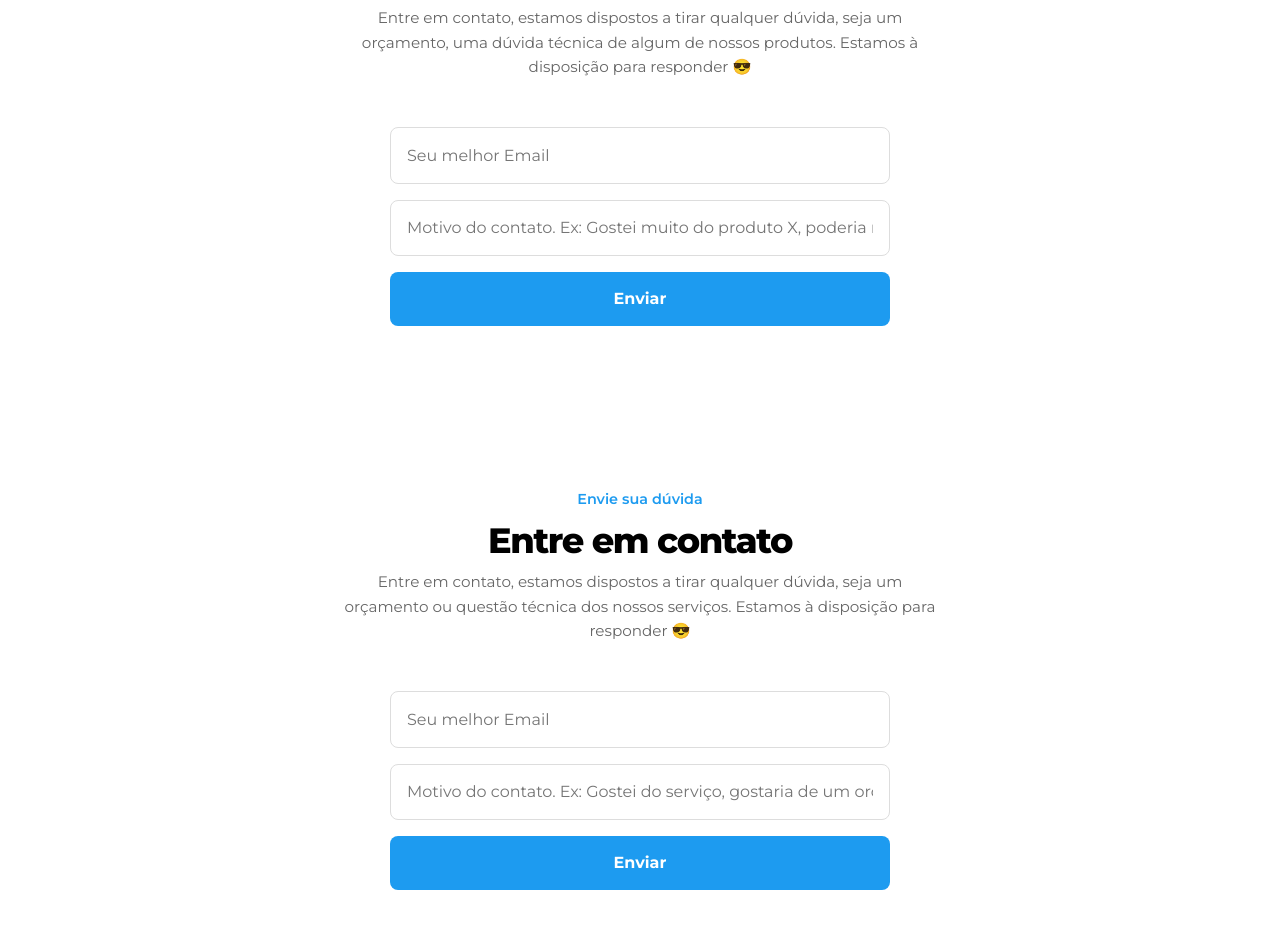
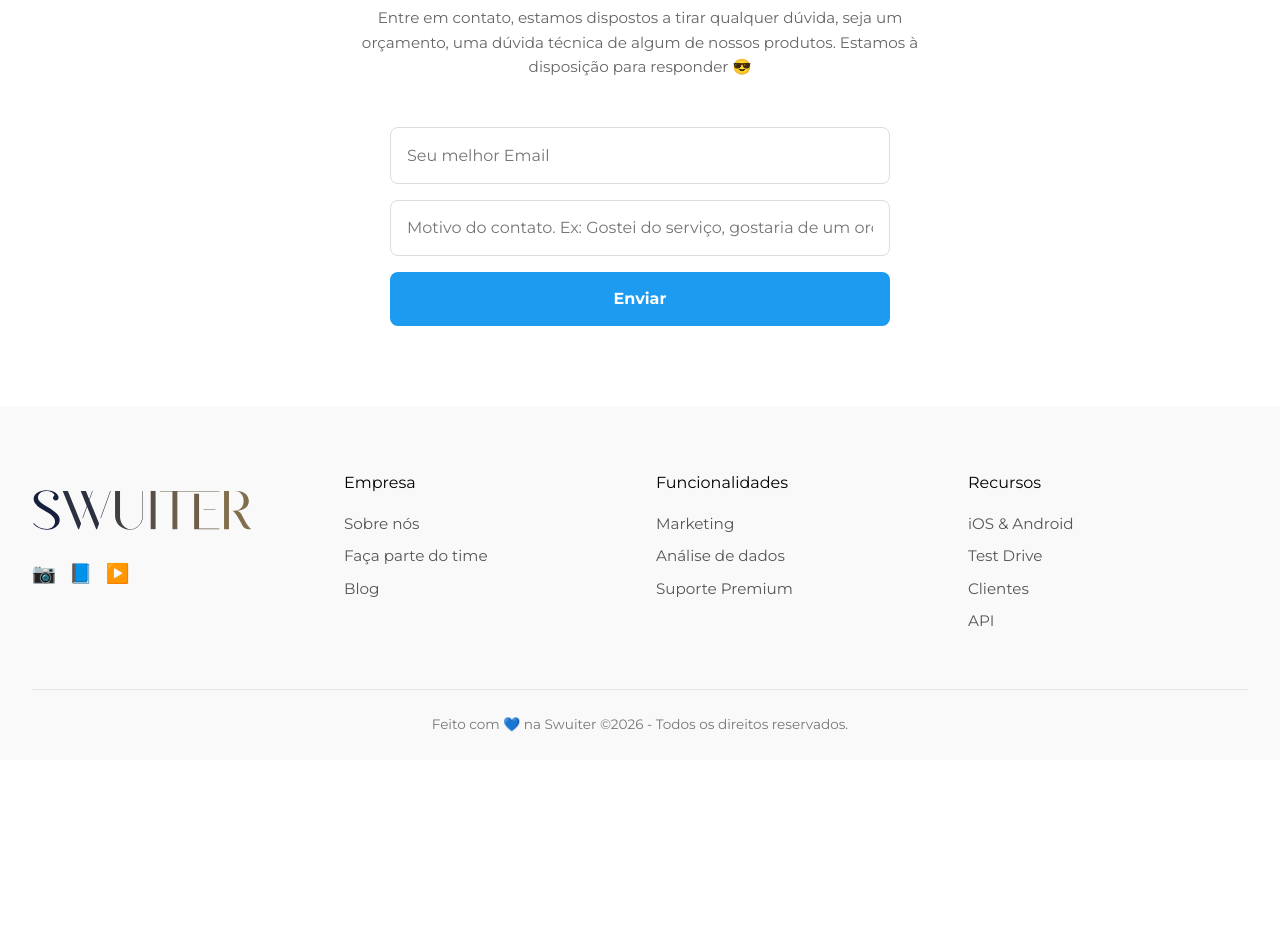
Before and after one commit to roneiherter/Projeto-de-Programa-o-Web---T04N--20261, a React (Vite) app in the folder segundobi/landingpage/: page / in a window 1280 px wide. Shown: the part 3560-4488 px from the top of the page. After the commit the page ends 4320 px from the top, so only its background shows below. Built offline with nearby package versions, Linux system fonts and the light colour scheme.

Commit message:
segundo bi

```diff
--- a/segundobi/landingpage/src/pages/Home.tsx
+++ b/segundobi/landingpage/src/pages/Home.tsx
@@ -333,34 +333,24 @@ export default function Home() {
           </p>
         </header>
 
-        <form className="contact-form">
-          <input type="email" placeholder="Seu melhor Email" />
-          <input
-            type="text"
-            placeholder="Motivo do contato. Ex: Gostei muito do produto X, poderia me enviar um orçamento?"
-          />
-          <button type="submit">Enviar</button>
-        </form>
-      </section>
-        <section id="contact" className="contact-container">
-  <header className="contact-header">
-    <span>Envie sua dúvida</span>
-    <h2>Entre em contato</h2>
-    <p>
-      Entre em contato, estamos dispostos a tirar qualquer dúvida,
-      seja um orçamento ou questão técnica dos nossos serviços.
-      Estamos à disposição para responder 😎
-    </p>
-  </header>
+        <form
+  className="contact-form"
+  name="contact"
+  method="POST"
+  data-netlify="true"
+>
+  <input type="hidden" name="form-name" value="contact" />
 
-  <form className="contact-form">
-    <input type="email" placeholder="Seu melhor Email" />
-    <input
-      type="text"
-      placeholder="Motivo do contato. Ex: Gostei do serviço, gostaria de um orçamento"
-    />
-    <button type="submit">Enviar</button>
-  </form>
+  <input type="email" name="email" placeholder="Seu melhor Email" />
+
+  <input
+    type="text"
+    name="message"
+    placeholder="Motivo do contato. Ex: Gostei do serviço, gostaria de um orçamento"
+  />
+
+  <button type="submit">Enviar</button>
+</form>
 </section>
 
 <footer className="footer">
```
